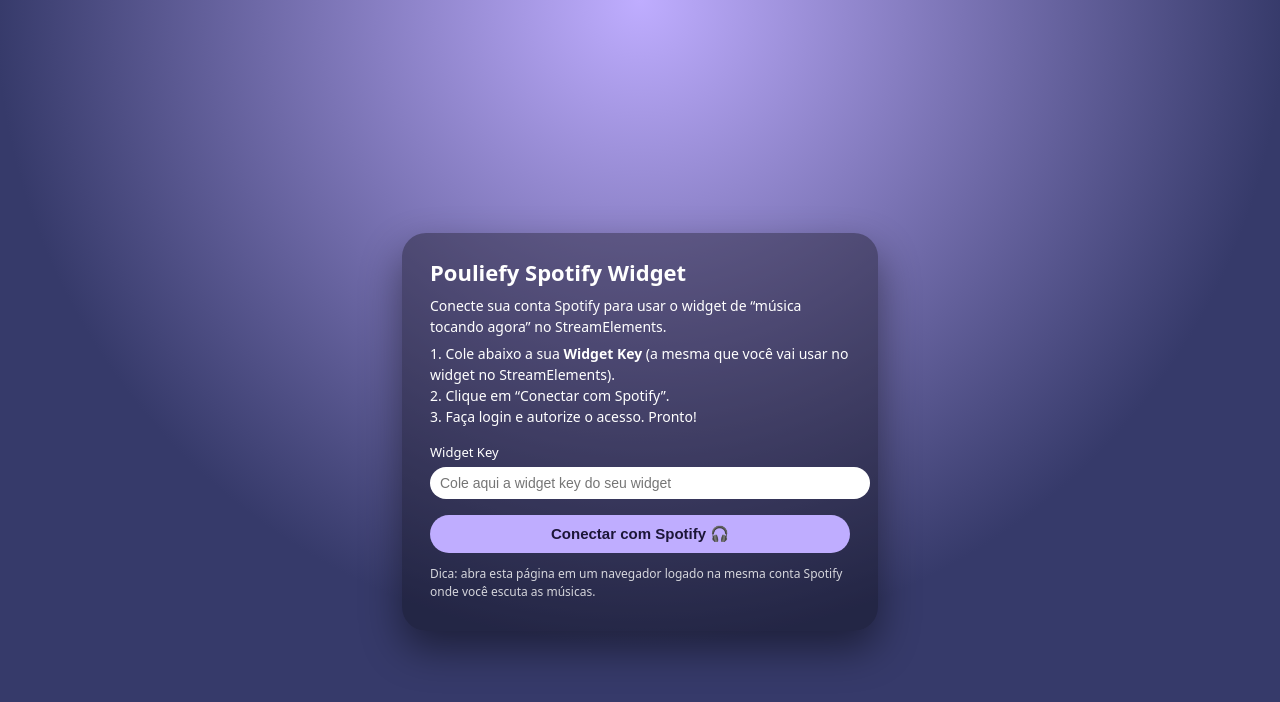
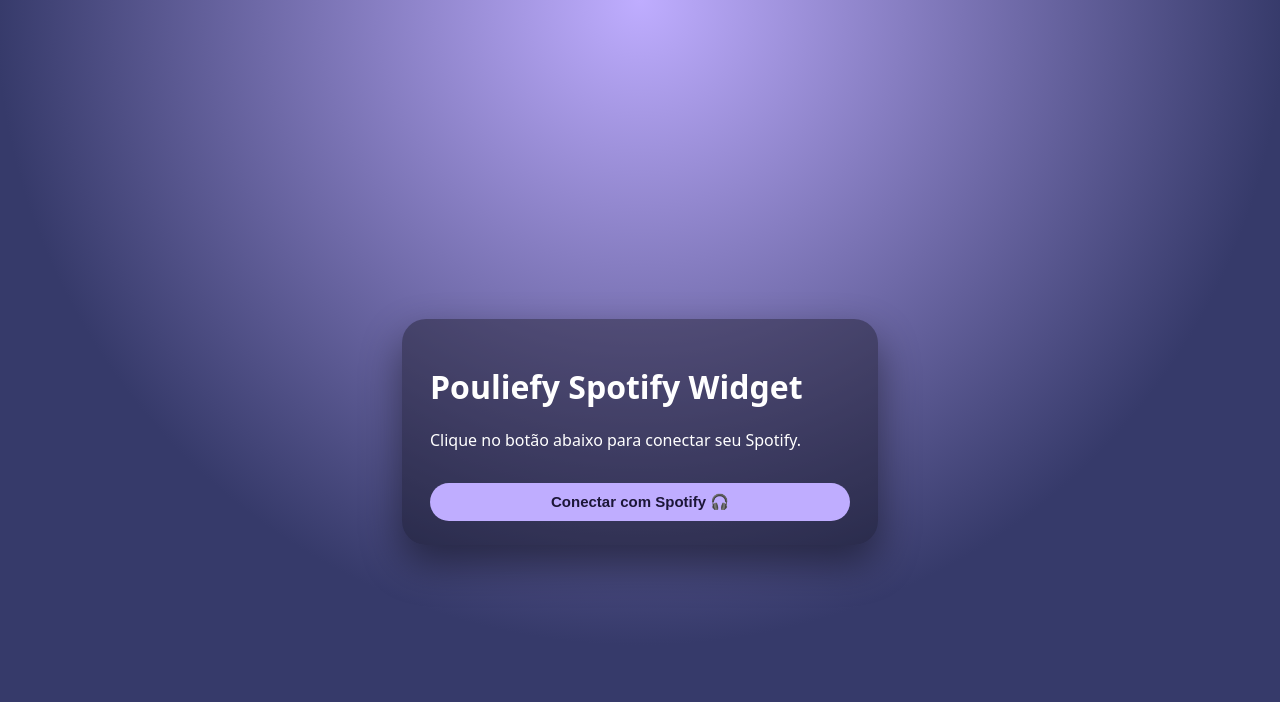
Before and after one commit to marisavieira/spouliefy, a website: page index.html in a window 1280 px wide. Drawn offline with Linux system fonts and the light colour scheme.

Commit message:
att index

```diff
--- a/index.html
+++ b/index.html
@@ -6,7 +6,7 @@
   <meta name="viewport" content="width=device-width, initial-scale=1" />
   <style>
     body {
-      font-family: system-ui, -apple-system, BlinkMacSystemFont, "Segoe UI", sans-serif;
+      font-family: system-ui;
       background: radial-gradient(circle at top, #bfadff, #363a6a 60%);
       color: #fff;
       min-height: 100vh;
@@ -23,29 +23,6 @@
       width: 100%;
       box-shadow: 0 18px 40px rgba(0,0,0,0.45);
     }
-    h1 {
-      margin: 0 0 8px;
-      font-size: 22px;
-    }
-    p {
-      margin: 6px 0;
-      font-size: 14px;
-      line-height: 1.5;
-    }
-    label {
-      display: block;
-      margin-top: 16px;
-      font-size: 13px;
-    }
-    input {
-      margin-top: 6px;
-      width: 100%;
-      padding: 8px 10px;
-      border-radius: 999px;
-      border: none;
-      outline: none;
-      font-size: 14px;
-    }
     button {
       margin-top: 16px;
       width: 100%;
@@ -55,78 +32,35 @@
       cursor: pointer;
       font-weight: 600;
       font-size: 15px;
-    }
-    .primary {
       background: #bfadff;
       color: #1c1638;
-    }
-    .note {
-      margin-top: 12px;
-      font-size: 12px;
-      opacity: 0.8;
     }
   </style>
 </head>
 <body>
   <div class="card">
     <h1>Pouliefy Spotify Widget</h1>
-    <p>Conecte sua conta Spotify para usar o widget de “música tocando agora” no StreamElements.</p>
-    <p>
-      1. Cole abaixo a sua <strong>Widget Key</strong> (a mesma que você vai usar no widget no StreamElements).<br>
-      2. Clique em “Conectar com Spotify”.<br>
-      3. Faça login e autorize o acesso. Pronto!
-    </p>
+    <p>Clique no botão abaixo para conectar seu Spotify.</p>
 
-    <label for="widgetKeyInput">
-      Widget Key
-      <input
-        id="widgetKeyInput"
-        type="text"
-        placeholder="Cole aqui a widget key do seu widget"
-      />
-    </label>
-
-    <button class="primary" id="connect-btn">
-      Conectar com Spotify 🎧
-    </button>
-
-    <p class="note">
-      Dica: abra esta página em um navegador logado na mesma conta Spotify onde você escuta as músicas.
-    </p>
+    <button id="connect-btn">Conectar com Spotify 🎧</button>
   </div>
 
   <script>
-    // 🔐 TROCAR PELO SEU CLIENT ID DO SPOTIFY
-    const SPOTIFY_CLIENT_ID = "SEU_CLIENT_ID_DO_SPOTIFY_AQUI";
-
-    // precisa ser IGUAL ao SPOTIFY_REDIRECT_URI do backend e ao cadastrado no painel do Spotify
+    const SPOTIFY_CLIENT_ID = "SEU_CLIENT_ID_AQUI";
     const REDIRECT_URI = "https://spouliefy.vercel.app/api/spotify-login";
-
-    const SCOPES = [
-      "user-read-playback-state"
-    ];
+    const SCOPES = ["user-read-playback-state"];
 
     document.getElementById("connect-btn").addEventListener("click", () => {
-      const widgetKeyInput = document.getElementById("widgetKeyInput");
-      const widgetKey = widgetKeyInput.value.trim();
-
-      if (!widgetKey) {
-        alert("Por favor, preencha a Widget Key (a mesma que você vai usar no StreamElements).");
-        widgetKeyInput.focus();
-        return;
-      }
-
       const params = new URLSearchParams({
         response_type: "code",
         client_id: SPOTIFY_CLIENT_ID,
         redirect_uri: REDIRECT_URI,
         scope: SCOPES.join(" "),
-        state: widgetKey   // 👈 importantíssimo: aqui vai a widgetKey
+        state: "none" // não precisamos mais de state
       });
 
-      const authorizeUrl = `https://accounts.spotify.com/authorize?${params.toString()}`;
-      console.log("Redirecionando para:", authorizeUrl);
-      window.location.href = authorizeUrl;
+      const url = `https://accounts.spotify.com/authorize?${params.toString()}`;
+      window.location.href = url;
     });
   </script>
 </body>
```
